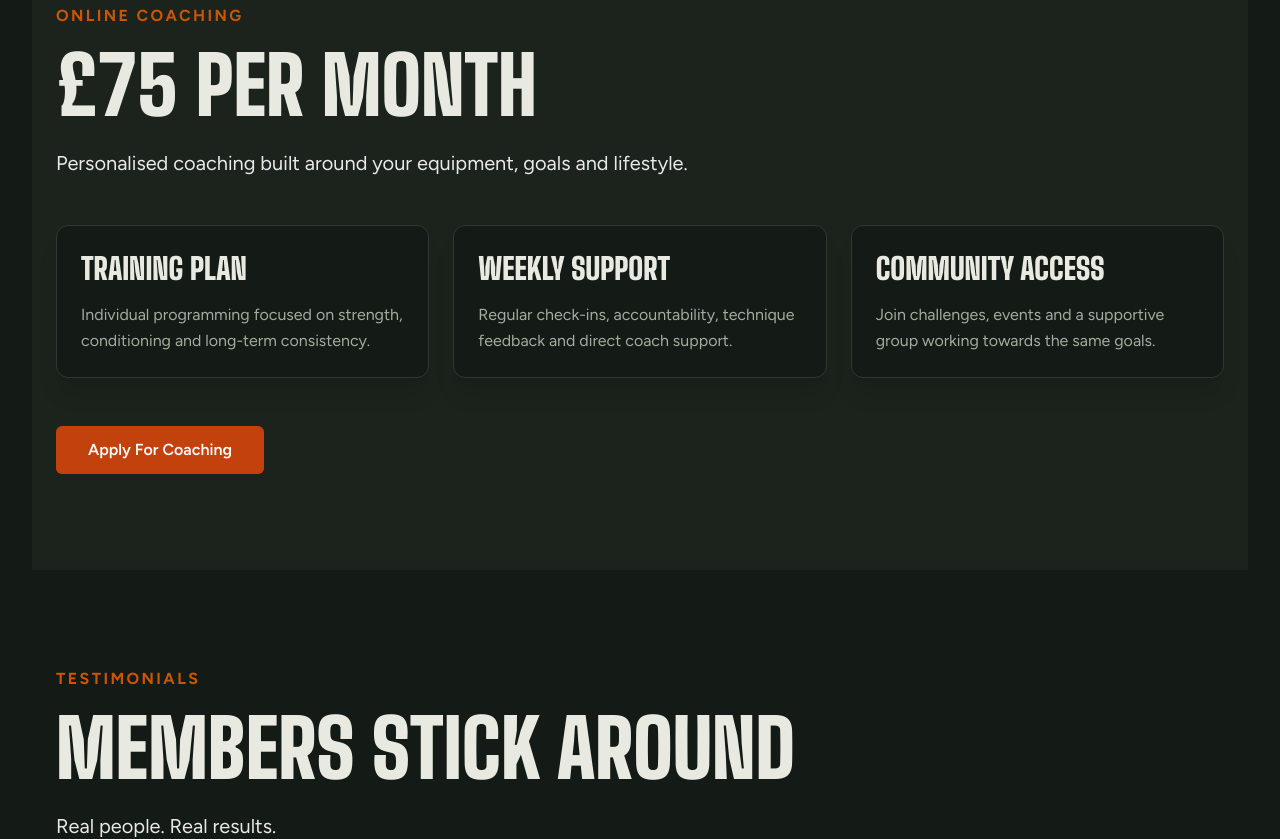
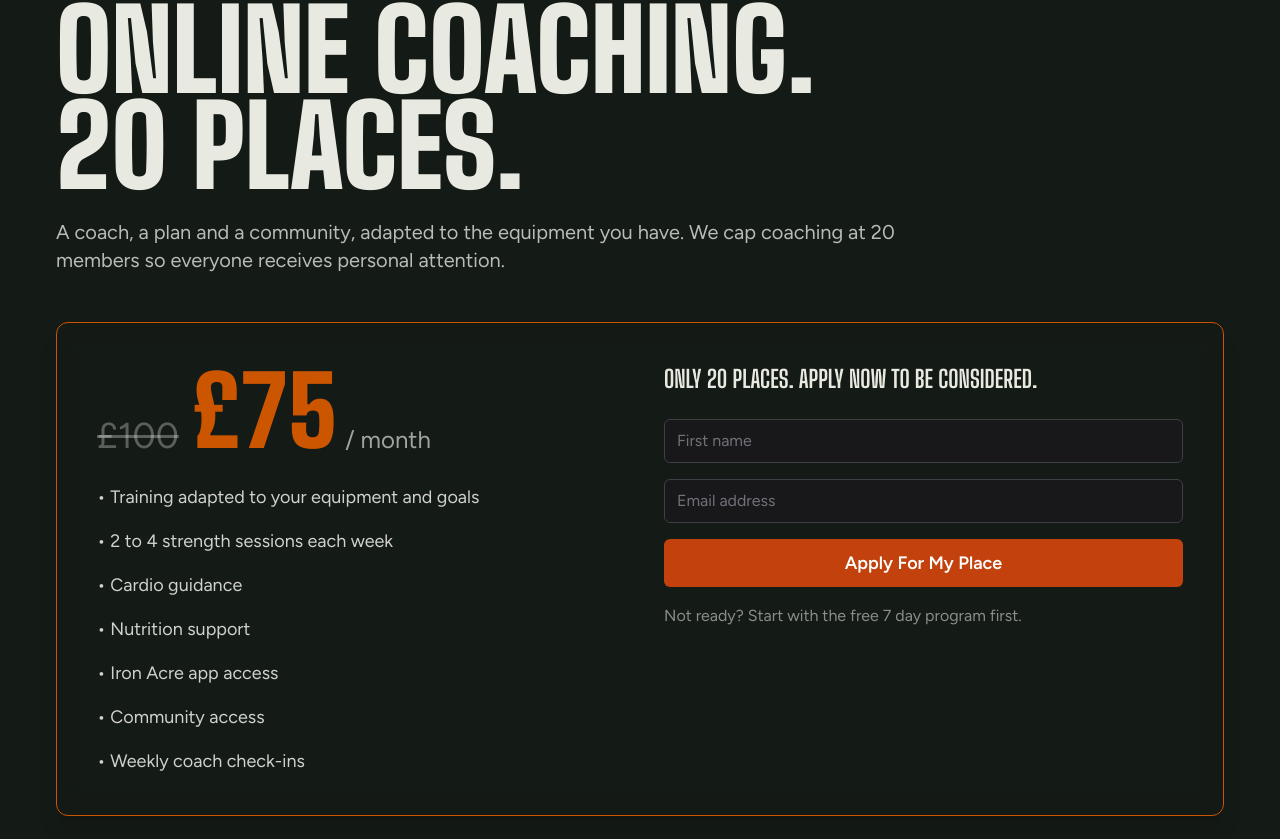
Before and after one commit to ironacregym-bit/bkxr-app, a Next.js app in the folder apps/iron-acre-web/: page / in a window 1280 px wide. Shown: the part 6135-6974 px from the top of the page. Built offline with nearby package versions, Linux system fonts and the light colour scheme.

Commit message:
Update Coaching.tsx

```diff
--- a/apps/iron-acre-web/components/Coaching.tsx
+++ b/apps/iron-acre-web/components/Coaching.tsx
@@ -1,120 +1,157 @@
 import { Button } from "./ui/button";
 import { Card } from "./ui/card";
+import { Input } from "./ui/input";
 
 export default function Coaching() {
   return (
     <section
       id="coaching"
-      className="bg-[#1b231c] py-24"
+      className="py-24"
     >
       <div className="mx-auto max-w-7xl px-6">
 
         <div className="mb-12">
 
-          <div className="mb-4 uppercase tracking-[0.15em] text-[#cc5500] font-bold">
-            ONLINE COACHING
-          </div>
-
           <h2
             className="
               mb-6
               font-['Big_Shoulders_Display']
-              text-[clamp(3rem,8vw,5rem)]
+              text-[clamp(4rem,10vw,7rem)]
               font-black
               uppercase
-              leading-none
+              leading-[0.85]
             "
           >
-            £75 Per Month
+            Online Coaching.
+            <br />
+            20 Places.
           </h2>
 
-          <p className="max-w-3xl text-xl text-white/90">
-            Personalised coaching built around your
-            equipment, goals and lifestyle.
+          <p className="max-w-4xl text-xl text-white/70">
+            A coach, a plan and a community,
+            adapted to the equipment you have.
+            We cap coaching at 20 members so
+            everyone receives personal attention.
           </p>
 
         </div>
 
-        <div className="grid gap-6 lg:grid-cols-3">
-
-          <Card className="border-[#2e3a2f] bg-[#141a15]">
-            <h3
+        <Card
           className="
-                mb-4
-                font-['Big_Shoulders_Display']
-                text-3xl
-                font-black
-                uppercase
+            border-[#cc5500]
+            bg-transparent
+            p-10
           "
         >
-              Training Plan
-            </h3>
+          <div className="grid gap-12 lg:grid-cols-2">
 
-            <p className="text-[#a3ad9f]">
-              Individual programming focused
-              on strength, conditioning and
-              long-term consistency.
-            </p>
-          </Card>
+            <div>
 
-          <Card className="border-[#2e3a2f] bg-[#141a15]">
-            <h3
+              <div className="mb-6">
+
+                <span className="mr-3 text-4xl text-white/30 line-through">
+                  £100
+                </span>
+
+                <span
                   className="
-                mb-4
                     font-['Big_Shoulders_Display']
-                text-3xl
+                    text-8xl
                     font-black
-                uppercase
+                    text-[#cc5500]
                   "
                 >
-              Weekly Support
-            </h3>
+                  £75
+                </span>
 
-            <p className="text-[#a3ad9f]">
-              Regular check-ins, accountability,
-              technique feedback and direct
-              coach support.
-            </p>
-          </Card>
-
-          <Card className="border-[#2e3a2f] bg-[#141a15]">
-            <h3
-              className="
-                mb-4
-                font-['Big_Shoulders_Display']
-                text-3xl
-                font-black
-                uppercase
-              "
-            >
-              Community Access
-            </h3>
-
-            <p className="text-[#a3ad9f]">
-              Join challenges, events and a
-              supportive group working towards
-              the same goals.
-            </p>
-          </Card>
+                <span className="ml-2 text-2xl text-white/60">
+                  / month
+                </span>
 
               </div>
 
-        <div className="mt-12">
+              <ul className="space-y-4 text-lg text-white/80">
+
+                <li>
+                  • Training adapted to your
+                  equipment and goals
+                </li>
+
+                <li>
+                  • 2 to 4 strength sessions
+                  each week
+                </li>
+
+                <li>
+                  • Cardio guidance
+                </li>
+
+                <li>
+                  • Nutrition support
+                </li>
+
+                <li>
+                  • Iron Acre app access
+                </li>
+
+                <li>
+                  • Community access
+                </li>
+
+                <li>
+                  • Weekly coach check-ins
+                </li>
+
+              </ul>
+
+            </div>
+
+            <div>
+
+              <h3
+                className="
+                  mb-6
+                  font-semibold
+                  text-2xl
+                "
+              >
+                Only 20 places.
+                Apply now to be considered.
+              </h3>
+
+              <div className="space-y-4">
+
+                <Input
+                  placeholder="First name"
+                />
+
+                <Input
+                  placeholder="Email address"
+                />
 
                 <Button
-            size="lg"
-            onClick={() => {
-              document
-                .getElementById("start")
-                ?.scrollIntoView({
-                  behavior: "smooth",
-                });
-            }}
+                  className="
+                    h-12
+                    w-full
+                    text-lg
+                  "
                 >
-            Apply For Coaching
+                  Apply For My Place
                 </Button>
 
               </div>
+
+              <p className="mt-4 text-white/50">
+                Not ready?
+                Start with the free 7 day
+                program first.
+              </p>
+
+            </div>
+
+          </div>
+
+        </Card>
 
       </div>
     </section>
```
Lines whose indentation alone changed are shown as unchanged.
